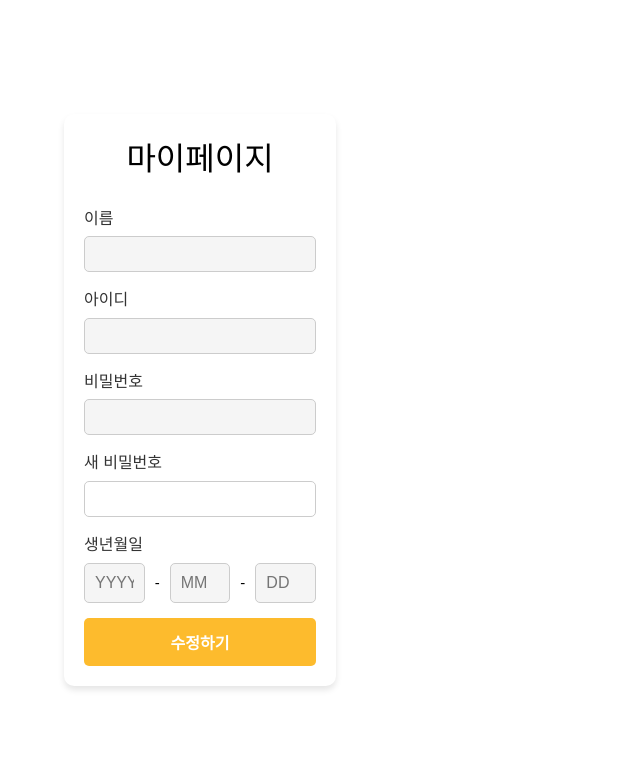
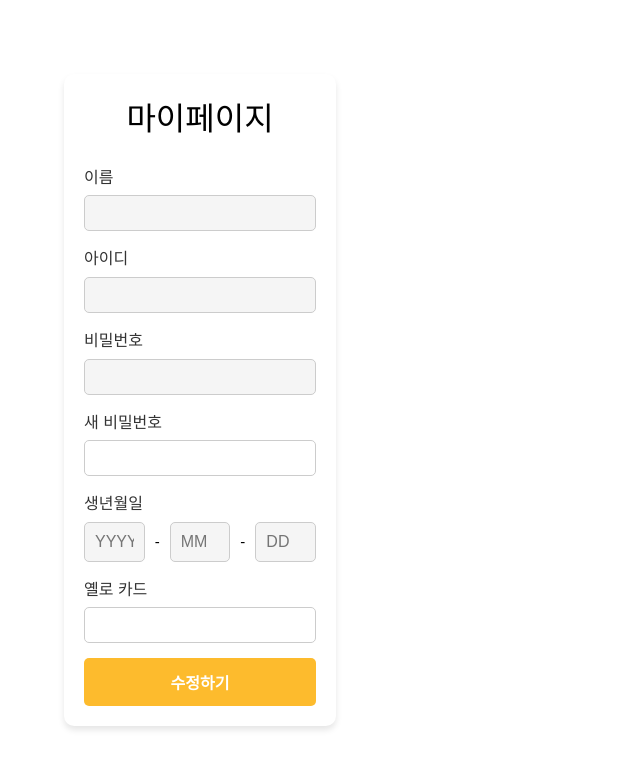
Before and after one commit to MoguMogu-KB/AJM-FE, a Vue app: page /mypage in a window 1280 px wide. Shown: the top 768 px of the page, without its empty margins (0-640 px from the left). Built offline with nearby package versions, Linux system fonts and the light colour scheme; no server answers; the HTML template or start-up script is replaced by a standard one.

Commit message:
MyPage 옐로카드 layout

```diff
--- a/src/pages/mypage/MyPage.vue
+++ b/src/pages/mypage/MyPage.vue
@@ -27,6 +27,10 @@
           <span>-</span>
           <input v-model="formData.birthdayDay" type="text" placeholder="DD" maxlength="2" disabled />
         </div>
+      </div>
+      <div class="form-group">
+        <label for="new-password">옐로 카드</label>
+        <input id="new-password" v-model="newPassword" type="text" />
       </div>
       <button type="submit" class="submit-button">수정하기</button>
     </form>
@@ -64,6 +68,7 @@ const fetchUserInfo = async () => {
     formData.name = user.name;
     formData.id = user.userId;
     formData.password = user.pwd;
+    formData.warning = user.warning;
     formData.birthdayYear = user.year;
     formData.birthdayMonth = user.month;
     formData.birthdayDay = user.day;
```
